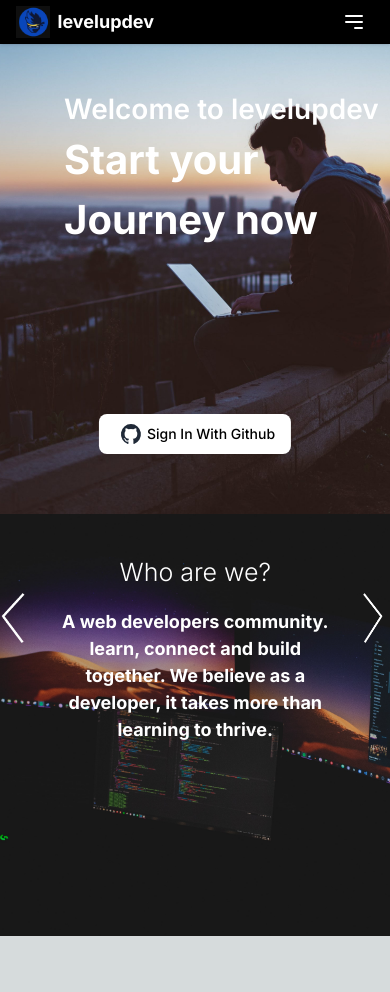
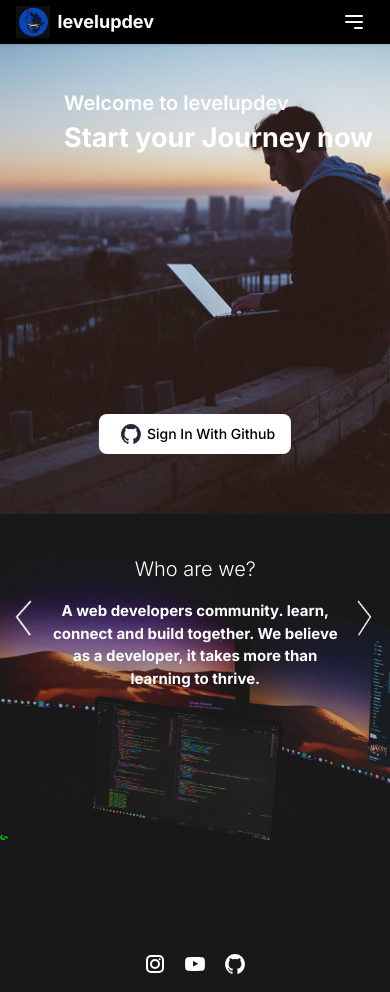
Before and after one commit to sujaykundu777/levelupdev, a Next.js app in the folder levelupdev/: page /login in a window 390 px wide. Shown: the top 992 px of the page. Before the commit the page ends 936 px from the top, so only its background shows below. Built offline with nearby package versions, Linux system fonts and the light colour scheme; no server answers.

Commit message:
mobile tab ui

```diff
--- a/levelupdev/src/app/(marketing)/login/_components/carousel.css
+++ b/levelupdev/src/app/(marketing)/login/_components/carousel.css
@@ -46,3 +46,18 @@
     top: 20%;
   }
 }
+
+@media screen and (max-width: 475px) {
+  .slick-slider .slick-next {
+    height: 35px;
+    width: 35px;
+    right: -50px;
+    top: 20%;
+  }
+  .slick-slider .slick-prev {
+    height: 35px;
+    width: 35px;
+    left: -35px;
+    top: 20%;
+  }
+}
--- a/levelupdev/src/app/(marketing)/login/_components/carousel.tsx
+++ b/levelupdev/src/app/(marketing)/login/_components/carousel.tsx
@@ -46,10 +46,10 @@ const Carousel = () => {
         <Slider className="flex w-full" {...settings}>
           {carouselItems.map((item, index) => (
             <div className="text-white w-full" key={index}>
-              <h3 className="text-[50px] tab:text-[25px] font-medium tab:font-light tab:mb-4">
+              <h3 className="text-[50px] tab:text-[25px] mobile:text-[20px] font-medium tab:font-light tab:mb-4">
                 {item.heading}
               </h3>
-              <p className="text-[23px] tab:text-[18px] font-bold">
+              <p className="text-[23px] tab:text-[18px] mobile:text-[15px] font-bold">
                 {item.para}
               </p>
             </div>
--- a/levelupdev/src/app/(marketing)/login/_components/login-tab-ui.tsx
+++ b/levelupdev/src/app/(marketing)/login/_components/login-tab-ui.tsx
@@ -5,7 +5,7 @@ import Carousel from "./carousel";
 
 const LoginTabUi = () => {
   return (
-    <div className="hidden tab:block">
+    <div className="w-screen hidden tab:block">
       <div
         className="w-screen h-[60vh] bg-red-600 relative"
         style={{
@@ -32,6 +32,62 @@ const LoginTabUi = () => {
       >
         <Carousel />
       </div>
+      <footer className="bg-[#181818] py-4">
+        <div className="flex justify-center space-x-4">
+          <a href="#" className="text-white hover:text-gray-300">
+            <svg
+              className="w-6 h-6 text-white dark:text-black"
+              aria-hidden="true"
+              xmlns="http://www.w3.org/2000/svg"
+              width="24"
+              height="24"
+              fill="none"
+              viewBox="0 0 24 24"
+            >
+              <path
+                fill="currentColor"
+                fillRule="evenodd"
+                d="M3 8a5 5 0 0 1 5-5h8a5 5 0 0 1 5 5v8a5 5 0 0 1-5 5H8a5 5 0 0 1-5-5V8Zm5-3a3 3 0 0 0-3 3v8a3 3 0 0 0 3 3h8a3 3 0 0 0 3-3V8a3 3 0 0 0-3-3H8Zm7.597 2.214a1 1 0 0 1 1-1h.01a1 1 0 1 1 0 2h-.01a1 1 0 0 1-1-1ZM12 9a3 3 0 1 0 0 6 3 3 0 0 0 0-6Zm-5 3a5 5 0 1 1 10 0 5 5 0 0 1-10 0Z"
+                clipRule="evenodd"
+              />
+            </svg>
+          </a>
+          <a href="#" className="text-white hover:text-gray-300">
+            <svg
+              className="w-6 h-6 text-white dark:text-black"
+              aria-hidden="true"
+              xmlns="http://www.w3.org/2000/svg"
+              width="24"
+              height="24"
+              fill="currentColor"
+              viewBox="0 0 24 24"
+            >
+              <path
+                fillRule="evenodd"
+                d="M21.7 8.037a4.26 4.26 0 0 0-.789-1.964 2.84 2.84 0 0 0-1.984-.839c-2.767-.2-6.926-.2-6.926-.2s-4.157 0-6.928.2a2.836 2.836 0 0 0-1.983.839 4.225 4.225 0 0 0-.79 1.965 30.146 30.146 0 0 0-.2 3.206v1.5a30.12 30.12 0 0 0 .2 3.206c.094.712.364 1.39.784 1.972.604.536 1.38.837 2.187.848 1.583.151 6.731.2 6.731.2s4.161 0 6.928-.2a2.844 2.844 0 0 0 1.985-.84 4.27 4.27 0 0 0 .787-1.965 30.12 30.12 0 0 0 .2-3.206v-1.516a30.672 30.672 0 0 0-.202-3.206Zm-11.692 6.554v-5.62l5.4 2.819-5.4 2.801Z"
+                clipRule="evenodd"
+              />
+            </svg>
+          </a>
+          <a href="#" className="text-white hover:text-gray-300">
+            <svg
+              className="w-6 h-6 text-white dark:text-black"
+              aria-hidden="true"
+              xmlns="http://www.w3.org/2000/svg"
+              width="24"
+              height="24"
+              fill="currentColor"
+              viewBox="0 0 24 24"
+            >
+              <path
+                fillRule="evenodd"
+                d="M12.006 2a9.847 9.847 0 0 0-6.484 2.44 10.32 10.32 0 0 0-3.393 6.17 10.48 10.48 0 0 0 1.317 6.955 10.045 10.045 0 0 0 5.4 4.418c.504.095.683-.223.683-.494 0-.245-.01-1.052-.014-1.908-2.78.62-3.366-1.21-3.366-1.21a2.711 2.711 0 0 0-1.11-1.5c-.907-.637.07-.621.07-.621.317.044.62.163.885.346.266.183.487.426.647.71.135.253.318.476.538.655a2.079 2.079 0 0 0 2.37.196c.045-.52.27-1.006.635-1.37-2.219-.259-4.554-1.138-4.554-5.07a4.022 4.022 0 0 1 1.031-2.75 3.77 3.77 0 0 1 .096-2.713s.839-.275 2.749 1.05a9.26 9.26 0 0 1 5.004 0c1.906-1.325 2.74-1.05 2.74-1.05.37.858.406 1.828.101 2.713a4.017 4.017 0 0 1 1.029 2.75c0 3.939-2.339 4.805-4.564 5.058a2.471 2.471 0 0 1 .679 1.897c0 1.372-.012 2.477-.012 2.814 0 .272.18.592.687.492a10.05 10.05 0 0 0 5.388-4.421 10.473 10.473 0 0 0 1.313-6.948 10.32 10.32 0 0 0-3.39-6.165A9.847 9.847 0 0 0 12.007 2Z"
+                clipRule="evenodd"
+              />
+            </svg>
+          </a>
+        </div>
+      </footer>
     </div>
   );
 };
--- a/levelupdev/src/app/(marketing)/login/_components/welcome-text.tsx
+++ b/levelupdev/src/app/(marketing)/login/_components/welcome-text.tsx
@@ -3,10 +3,10 @@ import React from "react";
 const WelcomeText = () => {
   return (
     <div className="absolute top-20 left-16">
-      <h2 className="text-[35px] tab:text-[28px] font-semibold text-white">
+      <h2 className="text-[35px] tab:text-[28px] mobile:text-[20px] font-semibold text-white">
         Welcome to levelupdev
       </h2>
-      <h3 className="text-[50px] tab:text-[40px] font-bold text-white">
+      <h3 className="text-[50px] tab:text-[40px] mobile:text-[27px] font-bold text-white">
         Start your Journey now{" "}
       </h3>
     </div>
```
